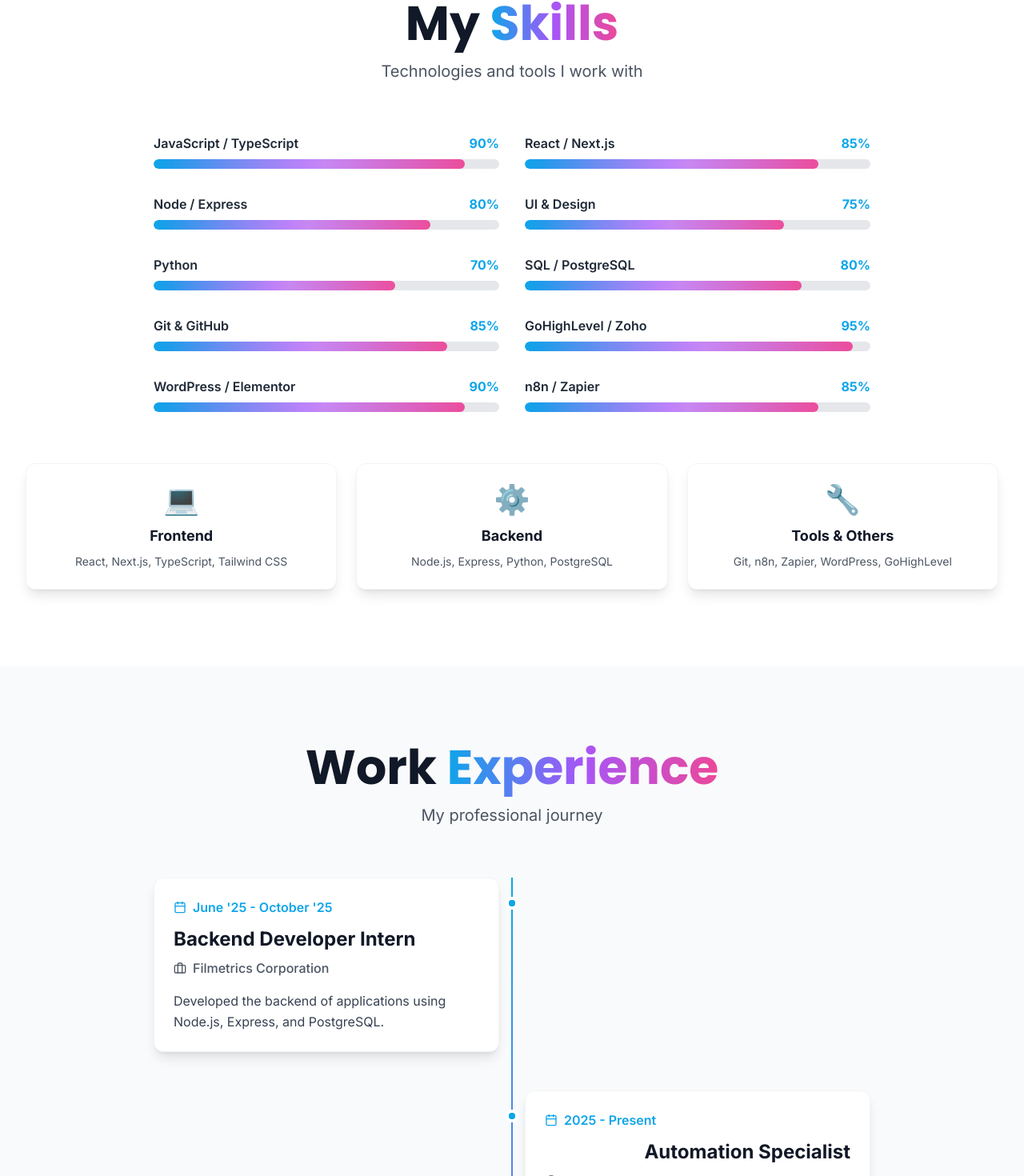
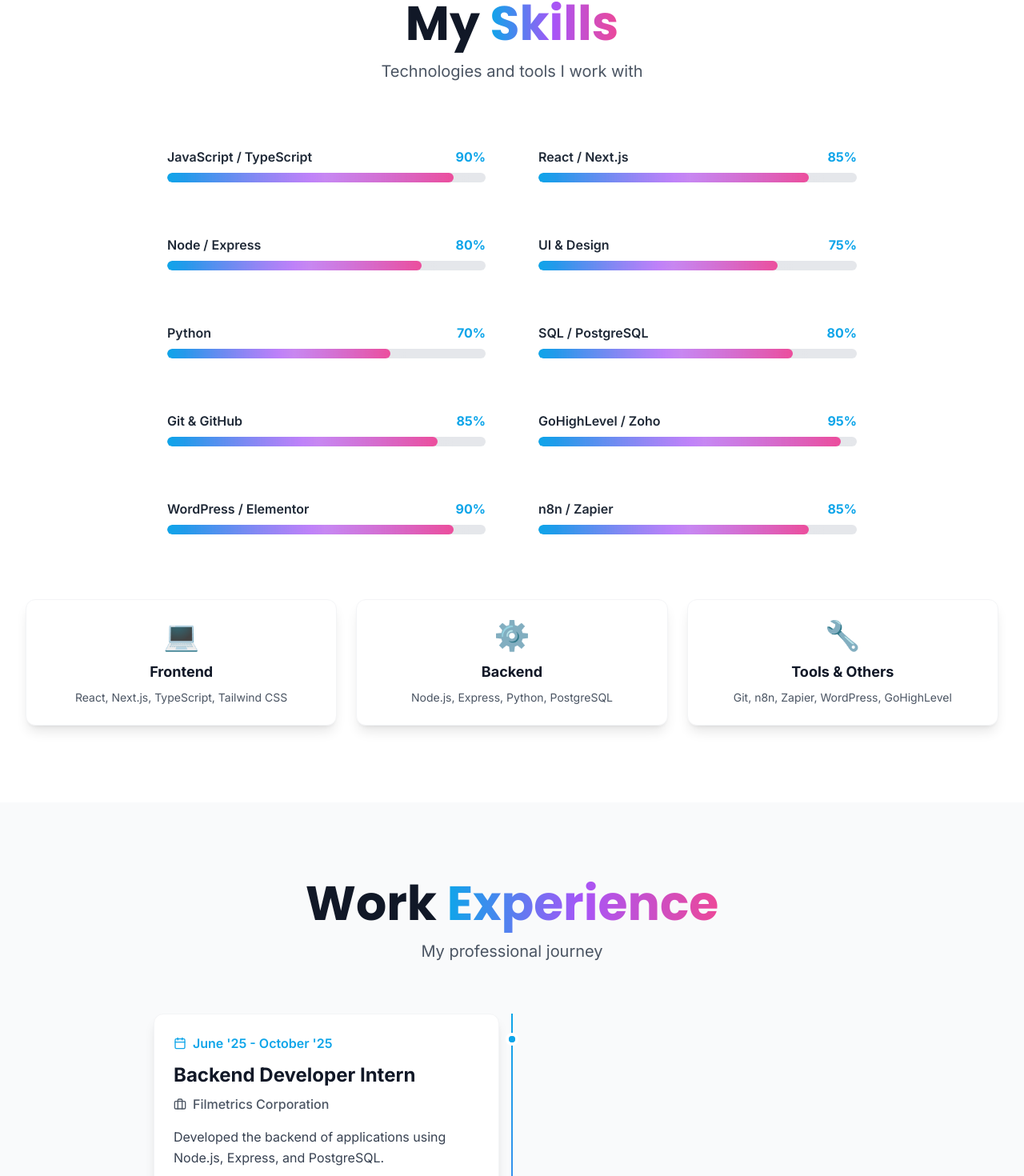
Before and after one commit to mayacadia/portfolio-website, a React (Vite) app: page / in a window 1280 px wide. Shown: the part 1709-3179 px from the top of the page at 80% size. Built offline with nearby package versions, Linux system fonts and the light colour scheme.

Commit message:
New visual updates

```diff
--- a/src/components/Experience.jsx
+++ b/src/components/Experience.jsx
@@ -50,16 +50,16 @@ const Experience = ({ data }) => {
                   <div className={index % 2 === 0 ? 'md:col-start-1' : 'md:col-start-2'}>
                     <motion.div
                       whileHover={{ scale: 1.02, y: -5 }}
-                      className="card p-6 h-full"
+                      className={`card p-6 h-full ${index % 2 === 0 ? 'md:text-left' : 'md:text-right'}`}
                     >
-                      <div className="flex items-center space-x-2 text-primary-500 mb-3">
+                      <div className={`flex items-center space-x-2 text-primary-500 mb-3 ${index % 2 === 0 ? 'md:justify-start' : 'md:justify-end'}`}>
                         <FiCalendar />
                         <span className="font-semibold">{exp.duration}</span>
                       </div>
 
                       <h3 className="text-2xl font-bold mb-2">{exp.position}</h3>
 
-                      <div className="flex items-center space-x-2 text-gray-600 dark:text-gray-400 mb-4">
+                      <div className={`flex items-center space-x-2 text-gray-600 dark:text-gray-400 mb-4 ${index % 2 === 0 ? 'md:justify-start' : 'md:justify-end'}`}>
                         <FiBriefcase size={16} />
                         <span className="font-medium">{exp.company}</span>
                       </div>
--- a/src/components/Skills.jsx
+++ b/src/components/Skills.jsx
@@ -30,19 +30,29 @@ const Skills = ({ data }) => {
               initial={{ opacity: 0, x: index % 2 === 0 ? -50 : 50 }}
               animate={inView ? { opacity: 1, x: 0 } : {}}
               transition={{ duration: 0.5, delay: index * 0.1 }}
-              className="space-y-2"
+              whileHover={{ scale: 1.05, y: -5 }}
+              className="space-y-2 p-4 rounded-lg bg-white dark:bg-dark-lighter border border-transparent hover:border-primary-500 hover:shadow-xl transition-all duration-300 cursor-pointer"
             >
               <div className="flex justify-between items-center mb-2">
-                <span className="font-semibold text-gray-800 dark:text-gray-200">
+                <motion.span
+                  className="font-semibold text-gray-800 dark:text-gray-200"
+                  whileHover={{ scale: 1.1, color: '#0ea5e9' }}
+                >
                   {skill.name}
-                </span>
-                <span className="text-primary-500 font-bold">{skill.level}%</span>
+                </motion.span>
+                <motion.span
+                  className="text-primary-500 font-bold"
+                  whileHover={{ scale: 1.2 }}
+                >
+                  {skill.level}%
+                </motion.span>
               </div>
 
               <div className="h-3 bg-gray-200 dark:bg-dark-light rounded-full overflow-hidden">
                 <motion.div
                   initial={{ width: 0 }}
                   animate={inView ? { width: `${skill.level}%` } : {}}
+                  whileHover={{ width: '100%' }}
                   transition={{ duration: 1, delay: index * 0.1 + 0.3, ease: 'easeOut' }}
                   className="h-full bg-gradient-to-r from-primary-500 via-purple-500 to-pink-500 rounded-full relative"
                 >
```
